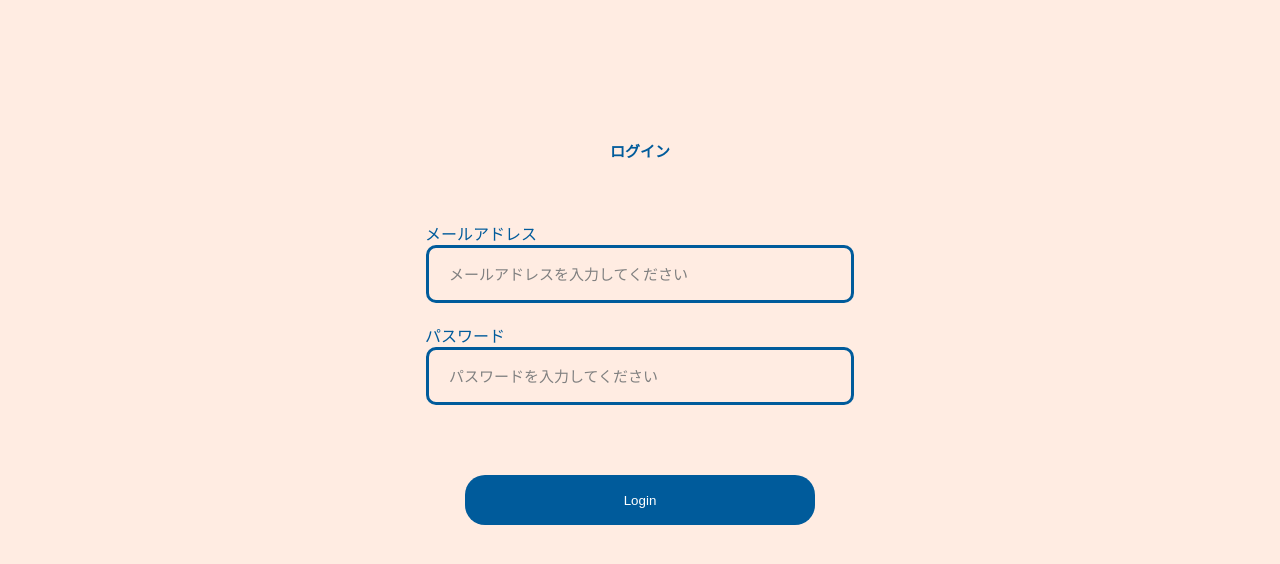
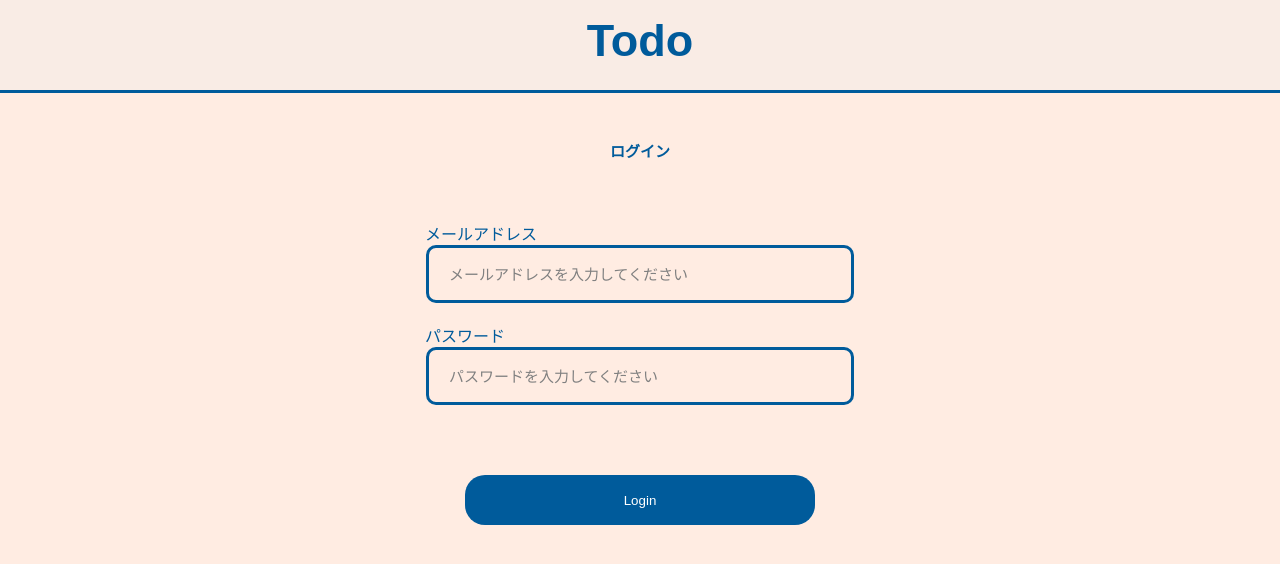
Before and after one commit to MuRaKaMi5253161/cording_test, a React (Create React App) app: page /Login in a window 1280 px wide. Shown: the top 564 px of the page. Built offline with nearby package versions, Linux system fonts and the light colour scheme; the HTML template or start-up script is replaced by a standard one.

Commit message:
ヘッダーの設定

```diff
--- a/src/App.tsx
+++ b/src/App.tsx
@@ -1,29 +1,29 @@
-import React from 'react';
-import './App.css'
-import {
-  BrowserRouter as Router,
-  Routes,
-  Route,
-} from "react-router-dom";
-import Login from './pages/Login/Login';
-import Todo from './pages/Todo/Todo';
-import SignUp from './pages/SignUp/SignUp';
-import TodoHeader from './components/header/TodoHeader';
-import User from './pages/User/User';
+import React from "react";
+import "./App.css";
+import { BrowserRouter as Router, Routes, Route } from "react-router-dom";
+import Login from "./pages/Login/Login";
+import Todo from "./pages/Todo/Todo";
+import SignUp from "./pages/SignUp/SignUp";
+import TodoHeader from "./components/header/TodoHeader";
+import User from "./pages/User/User";
+import Header from "./components/header/Header";
 
 function App() {
   return (
     <div>
       <Router>
         <Routes>
-          <Route path='/' element={<TodoHeader/>} />
+          <Route path="/" element={<TodoHeader />} />
+          <Route path="/User" element={<TodoHeader />} />
+          <Route path="/Login" element={<Header />} />
+          <Route path="/SignUp" element={<Header />} />
         </Routes>
         <div className="App">
           <Routes>
-            <Route path='/' element={<Todo/>} />
-            <Route path='/Login' element={<Login/>} />
-            <Route path='/SignUp' element={<SignUp/>} />
-            <Route path='/User' element={<User/>} />
+            <Route path="/" element={<Todo />} />
+            <Route path="/Login" element={<Login />} />
+            <Route path="/SignUp" element={<SignUp />} />
+            <Route path="/User" element={<User />} />
           </Routes>
         </div>
       </Router>
--- /dev/null
+++ b/src/components/header/Header.css
@@ -0,0 +1,22 @@
+.header {
+  width: 100%;
+  height: 90px;
+  background-color: rgb(236, 236, 236, 0.3);
+  border-bottom: solid #005b9b;
+  color: #005b9b;
+  font-size: 45px;
+  font-family: sans-serif;
+  font-weight: bold;
+  position: fixed;
+}
+
+.headerLine {
+  text-align: center;
+  margin-top: 15px;
+}
+
+@media screen and (max-width: 480px) {
+  .header {
+    display: none;
+  }
+}
--- /dev/null
+++ b/src/components/header/Header.tsx
@@ -0,0 +1,12 @@
+import React from "react";
+import "./Header.css";
+
+const Header: React.FC = () => {
+  return (
+    <div className="header">
+      <p className="headerLine">Todo</p>
+    </div>
+  );
+};
+
+export default Header;
```
